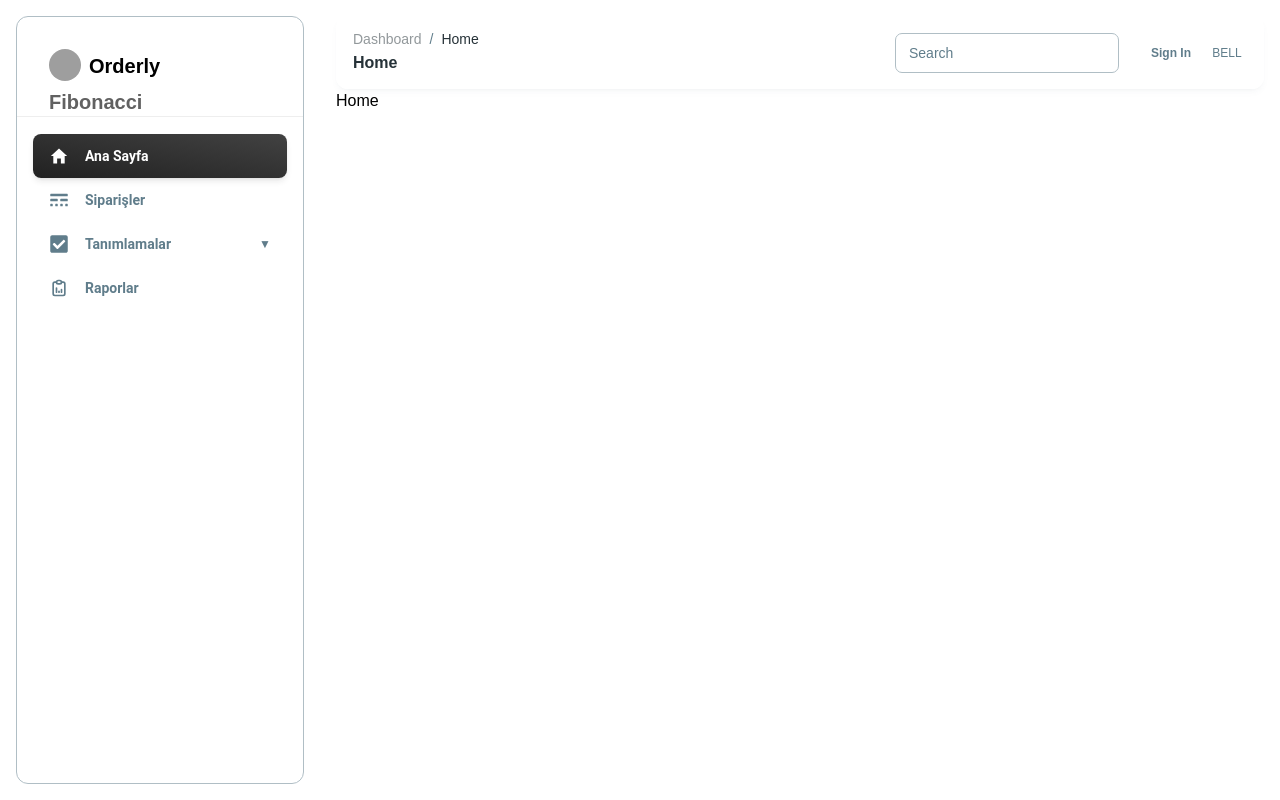
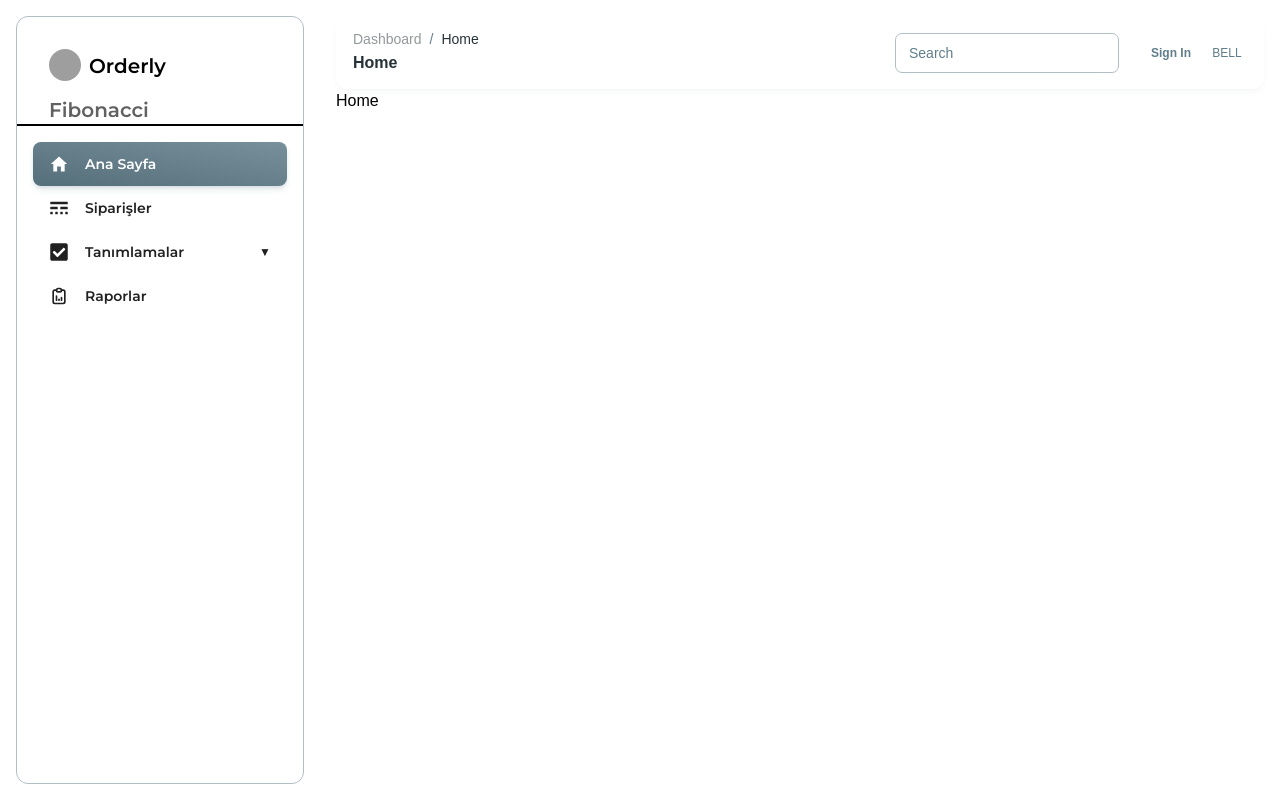
Before and after one commit to Yesarib/orderly-frontend, a React (Vite) app: page /dashboard/home in a window 1280 px wide. Built offline with nearby package versions, Linux system fonts and the light colour scheme; grey boxes are pictures that could not be loaded.

Commit message:
add: fonts imports and types

```diff
--- a/src/components/Divider.tsx
+++ b/src/components/Divider.tsx
@@ -8,7 +8,8 @@ interface DividerProp {
 const Divider: React.FC<DividerProp> = ({ height, color }) => {
     return (
         <div>
-            <hr className={`h-${height} bg-${color}`} />
+            <div className={`w-full h-${height} bg-${color}`}>
+            </div>
         </div>
     )
 }
--- a/src/components/layout/Sidenav.tsx
+++ b/src/components/layout/Sidenav.tsx
@@ -32,14 +32,16 @@ export function Sidenav() {
               alt="logo"
               className="w-8 rounded-full"
             />
-            <Typography variant="h5" className="text-start font-sans lg:mt-1">
+            <Typography variant="h5" className="text-start font-serif lg:mt-1">
               Orderly
             </Typography>
           </div>
-          <Typography variant="h5" className="text-gray-700"> Fibonacci </Typography>
+          <Typography variant="h5" className="text-gray-700 font-serif lg:mt-2"> Fibonacci </Typography>
         </Link>
       </div>
-      <Divider height="0.5" color="gray-400" />
+      <div>
+        <Divider height="0.5" color="black" />
+      </div>
       <div className="m-4">
         {routes.map(({ layout, pages }, key) => (
           <ul key={key} className="mb-4 flex flex-col ">
@@ -55,15 +57,15 @@ export function Sidenav() {
                       }
                       color={
                         page.path && currentPath === page.path.split("/")[1]
-                          ? "black"
-                          : "blue-gray"
+                          ? "blue-gray"
+                          : "black"
                       }
                       className="flex items-center gap-4 px-4 capitalize"
                       fullWidth
                       onClick={() => toggleMenu(page.name)}
                     >
                       <div className="text-xl">{page.icon}</div>
-                      <Typography className="text-sm font-roboto font-bold">
+                      <Typography className="text-sm font-serif font-semibold ">
                         {page.name}
                       </Typography>
                       <div
@@ -81,13 +83,13 @@ export function Sidenav() {
                               {({ isActive }) => (
                                 <Button
                                   variant={isActive ? "gradient" : "text"}
-                                  color={isActive ? "black" : "blue-gray"}
+                                  color={isActive ? "blue-gray" : "black"}
                                   className="flex items-center gap-4 capitalize"
                                   fullWidth
                                 >
                                   <div className="text-xl">{subPath.icon}</div>
 
-                                  <Typography className="font-roboto text-sm">
+                                  <Typography className="font-serif font-semibold text-sm">
                                     {subPath.name}
                                   </Typography>
                                 </Button>
@@ -109,14 +111,14 @@ export function Sidenav() {
                         }
                         color={
                           page.path && currentPath === page.path.split("/")[1]
-                            ? "black"
-                            : "blue-gray"
+                            ? "blue-gray"
+                            : "black"
                         }
-                        className="flex items-center gap-4 px-4 capitalize"
+                        className={`flex items-center gap-4 px-4 capitalize`}
                         fullWidth
                       >
                         <div className="text-xl">{page.icon}</div>
-                        <Typography className="text-sm font-roboto font-bold">
+                        <Typography className="text-sm font-serif font-semibold">
                           {page.name}
                         </Typography>
                       </Button>
--- a/src/components/table/RegionTableOpr.tsx
+++ b/src/components/table/RegionTableOpr.tsx
@@ -59,7 +59,7 @@ const RegionTableOpr = () => {
                     onClick={() => handleOperationClick(opr)}
                 >
                     <div className="text-2xl text-green-600"> {opr.icon} </div>
-                    <Typography className="font-semibold " variant="small"> {opr.name} </Typography>
+                    <Typography className="font-semibold font-serif" variant="small"> {opr.name} </Typography>
                 </Button>
             ))}
             {isModalOpen && currentOperation && (
--- a/src/components/table/TableList.tsx
+++ b/src/components/table/TableList.tsx
@@ -1,3 +1,4 @@
+/* eslint-disable @typescript-eslint/no-unused-vars */
 import { Card, CardBody, IconButton, Tab, TabPanel, Tabs, TabsBody, TabsHeader, Typography } from '@material-tailwind/react'
 import React, { useState } from 'react'
 import { MdEdit } from "react-icons/md";
@@ -20,14 +21,18 @@ interface TableListProps {
 const TableList: React.FC<TableListProps> = ({ areas }) => {
 
   const [activeTab, setActiveTab] = useState(areas[0]?._id || "");
+  console.log(activeTab);
 
   return (
     <div className='mt-4 w-full h-screen'>
-      <Tabs>
-        <TabsHeader>
+      <Tabs value={activeTab}>
+        <TabsHeader className="bg-transparent border-b"
+          indicatorProps={{
+            className: "bg-green-900/50 shadow-none",
+          }}>
           {areas.map((area) => (
             <Tab key={area._id} value={area._id} onClick={() => setActiveTab(area._id)}>
-              {area.name}
+              <Typography className={`font-serif font-semibold ${activeTab === area._id ? "text-white" : "text-gray-600"} tracking-wider`}> {area.name} </Typography>
             </Tab>
           ))}
         </TabsHeader>
@@ -35,15 +40,15 @@ const TableList: React.FC<TableListProps> = ({ areas }) => {
           {areas.map((area) => (
             <TabPanel key={area._id} value={area._id}>
               <div className="grid grid-cols-1 sm:grid-cols-2 md:grid-cols-3 lg:grid-cols-4 lg:gap-8 container mx-auto px-4">
-                {area.tables.map((table) => (
+                {activeTab && area.tables.map((table) => (
                   <Card key={table._id} className="h-36 cursor-move shadow-sm rounded-sm border shadow-gray-700">
                     <CardBody className='flex flex-col'>
                       <div className='flex justify-end'>
                         <IconButton variant='text'>
-                          <MdEdit className='text-xl text-green-600'/>
+                          <MdEdit className='text-xl text-green-600' />
                         </IconButton>
                       </div>
-                      <Typography className='text-center'>
+                      <Typography className='text-center font-inter'>
                         {table.name}
                       </Typography>
                     </CardBody>
--- a/src/index.css
+++ b/src/index.css
@@ -1,3 +1,7 @@
+@import url('https://fonts.googleapis.com/css2?family=Montserrat:ital,wght@0,100..900;1,100..900&display=swap');
+@import url('https://fonts.googleapis.com/css2?family=Inter:ital,opsz,wght@0,14..32,100..900;1,14..32,100..900&family=Montserrat:ital,wght@0,100..900;1,100..900&display=swap');
+@import url('https://fonts.googleapis.com/css2?family=Inter:ital,opsz,wght@0,14..32,100..900;1,14..32,100..900&family=Lato:ital,wght@0,100;0,300;0,400;0,700;0,900;1,100;1,300;1,400;1,700;1,900&family=Montserrat:ital,wght@0,100..900;1,100..900&display=swap');
+
 @tailwind base;
 @tailwind components;
 @tailwind utilities;
--- a/src/pages/dashboard/Table.tsx
+++ b/src/pages/dashboard/Table.tsx
@@ -7,12 +7,12 @@ import { areas } from '../../mock_data'
 const Table = () => {
   return (
     <div className='w-full flex flex-col'>
-      <div className='w-full p-4 flex justify-between items-center shadow-sm shadow-gray-700 rounded-xl'>
+      <div className='w-full p-4 flex justify-between items-center border-b-2 border-green-600 rounded-sm'>
         <div className='flex gap-4'>
           <HiOutlineTableCells className='text-4xl' />
           <div className='flex flex-col'>
-            <Typography variant='h5' className='font-mono'> Masa / Bölgeler </Typography>
-            <Typography variant='small' className='font-roboto'> İşletmenize ait masa ve bölgeleri bu ekrandan düzenleyebilirsiniz. </Typography>
+            <Typography variant='h6' className='font-serif'> Masa / Bölgeler </Typography>
+            <Typography variant='small' className='font-inter'> İşletmenize ait masa ve bölgeleri bu ekrandan düzenleyebilirsiniz. </Typography>
           </div>
         </div>
         <RegionTableOpr />
--- a/tailwind.config.js
+++ b/tailwind.config.js
@@ -9,7 +9,9 @@ module.exports = withMT({
         sans: ['Poppins', 'sans-serif'],
         serif: ['Montserrat', 'serif'],
         mono: ['Raleway', 'monospace'],
-        roboto: ['Roboto', 'sans-serif']
+        roboto: ['Roboto', 'sans-serif'],
+        inter: ['Inter', 'sans-serif'],
+        lato: ['Lato', 'sans-serif'],
       },
     },
   },
```
